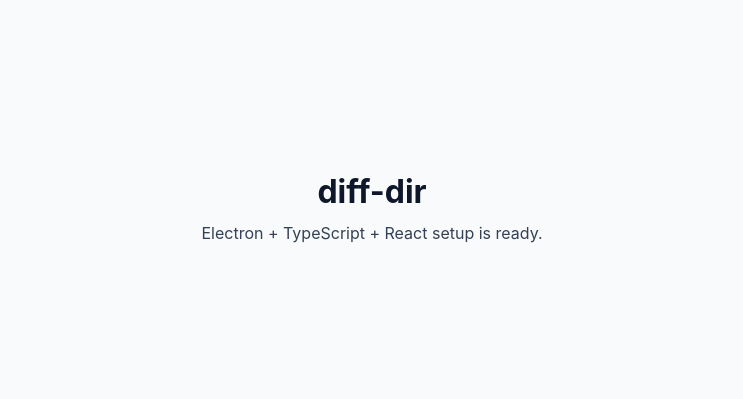
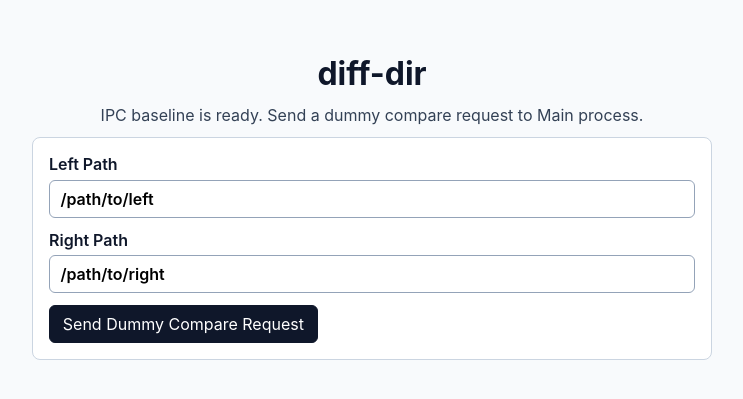
Before and after one commit to ytahara-0119/diff-dir, a React (Vite) app: page / in a window 1280 px wide. Shown: the part 193-592 px from the top of the page, without its empty margins (268-1011 px from the left). Built offline with nearby package versions, Linux system fonts and the light colour scheme.

Commit message:
feat: implement ipc baseline for compare requests

```diff
--- a/package.json
+++ b/package.json
@@ -8,7 +8,7 @@
     "dev": "concurrently -k \"npm:dev:renderer\" \"npm:dev:main\" \"npm:dev:electron\"",
     "dev:renderer": "vite",
     "dev:main": "tsc -p tsconfig.main.json --watch",
-    "dev:electron": "wait-on tcp:5173 file:dist/main/main.js && cross-env VITE_DEV_SERVER_URL=http://localhost:5173 electron .",
+    "dev:electron": "wait-on tcp:127.0.0.1:5173 file:dist/main/main.js && cross-env VITE_DEV_SERVER_URL=http://127.0.0.1:5173 electron .",
     "build": "npm run build:renderer && npm run build:main",
     "build:renderer": "vite build",
     "build:main": "tsc -p tsconfig.main.json",
@@ -28,7 +28,7 @@
     "@vitejs/plugin-react": "^4.3.4",
     "concurrently": "^9.1.2",
     "cross-env": "^7.0.3",
-    "electron": "^33.2.0",
+    "electron": "^40.4.1",
     "eslint": "^8.57.1",
     "eslint-config-prettier": "^9.1.0",
     "eslint-plugin-react-hooks": "^5.1.0",
--- a/src/renderer/App.tsx
+++ b/src/renderer/App.tsx
@@ -1,8 +1,52 @@
+import { useState } from 'react';
+import type { FormEvent } from 'react';
+import type { CompareResponse } from '../shared/ipc';
+
 function App(): JSX.Element {
+  const [leftPath, setLeftPath] = useState('/path/to/left');
+  const [rightPath, setRightPath] = useState('/path/to/right');
+  const [result, setResult] = useState<CompareResponse | null>(null);
+  const [isSubmitting, setIsSubmitting] = useState(false);
+
+  const handleSubmit = async (event: FormEvent<HTMLFormElement>) => {
+    event.preventDefault();
+    setIsSubmitting(true);
+    const response = await window.diffDirApi.runCompare({
+      leftPath,
+      rightPath
+    });
+    setResult(response);
+    setIsSubmitting(false);
+  };
+
   return (
     <main className="app">
       <h1>diff-dir</h1>
-      <p>Electron + TypeScript + React setup is ready.</p>
+      <p>IPC baseline is ready. Send a dummy compare request to Main process.</p>
+      <form className="panel" onSubmit={handleSubmit}>
+        <label>
+          Left Path
+          <input
+            type="text"
+            value={leftPath}
+            onChange={(event) => setLeftPath(event.target.value)}
+          />
+        </label>
+        <label>
+          Right Path
+          <input
+            type="text"
+            value={rightPath}
+            onChange={(event) => setRightPath(event.target.value)}
+          />
+        </label>
+        <button type="submit" disabled={isSubmitting}>
+          {isSubmitting ? 'Sending...' : 'Send Dummy Compare Request'}
+        </button>
+      </form>
+      {result ? (
+        <pre className="result">{JSON.stringify(result, null, 2)}</pre>
+      ) : null}
     </main>
   );
 }
--- a/src/renderer/styles/global.css
+++ b/src/renderer/styles/global.css
@@ -14,10 +14,13 @@
 
 .app {
   min-height: 100vh;
-  display: grid;
-  place-content: center;
-  text-align: center;
+  display: flex;
+  flex-direction: column;
+  justify-content: center;
+  align-items: center;
+  text-align: left;
   gap: 0.75rem;
+  padding: 1.5rem;
 }
 
 h1 {
@@ -29,3 +32,54 @@
   margin: 0;
   color: #334155;
 }
+
+.panel {
+  width: min(680px, 100%);
+  background: #ffffff;
+  border: 1px solid #cbd5e1;
+  border-radius: 8px;
+  padding: 1rem;
+  display: grid;
+  gap: 0.75rem;
+}
+
+label {
+  display: grid;
+  gap: 0.35rem;
+  color: #0f172a;
+  font-weight: 600;
+}
+
+input {
+  width: 100%;
+  border: 1px solid #94a3b8;
+  border-radius: 6px;
+  padding: 0.5rem 0.65rem;
+  font: inherit;
+}
+
+button {
+  justify-self: start;
+  border: 1px solid #0f172a;
+  border-radius: 6px;
+  background: #0f172a;
+  color: #ffffff;
+  padding: 0.5rem 0.8rem;
+  font: inherit;
+  cursor: pointer;
+}
+
+button[disabled] {
+  opacity: 0.6;
+  cursor: not-allowed;
+}
+
+.result {
+  width: min(680px, 100%);
+  margin: 0;
+  background: #0f172a;
+  color: #e2e8f0;
+  border-radius: 8px;
+  padding: 0.9rem;
+  overflow: auto;
+}
--- a/src/renderer/vite-env.d.ts
+++ b/src/renderer/vite-env.d.ts
@@ -1,4 +1,5 @@
 /// <reference types="vite/client" />
+import type { DiffDirApi } from '../shared/ipc';
 
 declare global {
   interface Window {
@@ -6,6 +7,7 @@
       name: string;
       version: string;
     };
+    diffDirApi: DiffDirApi;
   }
 }
 
--- /dev/null
+++ b/src/shared/ipc.ts
@@ -0,0 +1,32 @@
+export const IPC_CHANNELS = {
+  runCompare: 'compare:run'
+} as const;
+
+export interface CompareRequest {
+  leftPath: string;
+  rightPath: string;
+}
+
+export interface CompareSuccessResponse {
+  ok: true;
+  data: {
+    request: CompareRequest;
+    message: string;
+    requestId: string;
+    generatedAt: string;
+  };
+}
+
+export interface CompareErrorResponse {
+  ok: false;
+  error: {
+    code: 'INVALID_INPUT' | 'INTERNAL_ERROR';
+    message: string;
+  };
+}
+
+export type CompareResponse = CompareSuccessResponse | CompareErrorResponse;
+
+export interface DiffDirApi {
+  runCompare: (request: CompareRequest) => Promise<CompareResponse>;
+}
--- a/tsconfig.json
+++ b/tsconfig.json
@@ -13,5 +13,5 @@
     "jsx": "react-jsx",
     "types": ["vite/client"]
   },
-  "include": ["src/renderer", "vite.config.ts"]
+  "include": ["src/renderer", "src/shared", "vite.config.ts"]
 }
--- a/tsconfig.main.json
+++ b/tsconfig.main.json
@@ -10,5 +10,5 @@
     "esModuleInterop": true,
     "types": ["node", "electron"]
   },
-  "include": ["src/main", "src/preload"]
+  "include": ["src/main", "src/preload", "src/shared"]
 }
--- a/vite.config.ts
+++ b/vite.config.ts
@@ -3,6 +3,10 @@
 
 export default defineConfig({
   plugins: [react()],
+  server: {
+    host: '127.0.0.1',
+    port: 5173
+  },
   build: {
     outDir: 'dist/renderer'
   }
```
Also changed, not shown: src/main/main.ts (+39 -1 lines), src/preload/preload.ts (+8 -1 lines), 2 other files (tests, documents, lock files or other folders).
